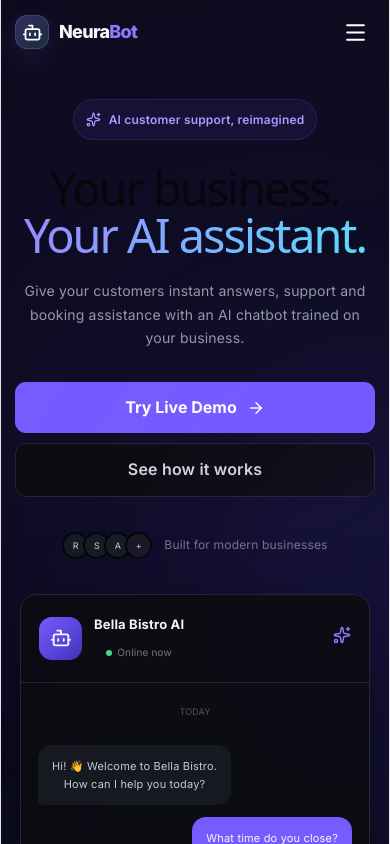
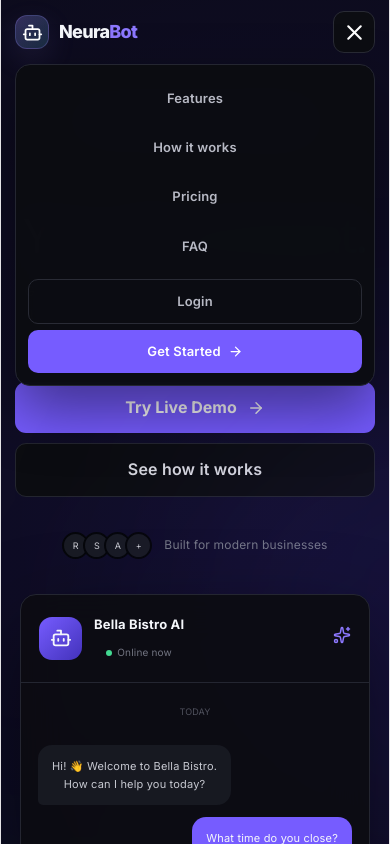
Before and after one commit to songslowed05-sketch/neurabot-frontend, a React (Vite) app: page / in a window 390 px wide. Both pictures are taken after a click on the button "Toggle navigation menu". Shown: the top 844 px of the page. Built offline with nearby package versions, Linux system fonts and the light colour scheme.

Commit message:
Update landing and dashboard UI

```diff
--- a/src/App.css
+++ b/src/App.css
@@ -1496,3 +1496,81 @@ footer p {
     font-size: 36px;
   }
 }
+/* =========================================
+   LANDING MOBILE NAVIGATION
+========================================= */
+
+.mobile-nav-menu {
+  display: none;
+}
+
+@media (max-width: 850px) {
+  .navbar {
+    position: relative;
+  }
+
+  .mobile-menu {
+    display: flex;
+    align-items: center;
+    justify-content: center;
+    width: 42px;
+    height: 42px;
+    padding: 0;
+    border: 1px solid #292b35;
+    border-radius: 11px;
+    background: #0c0d12;
+    color: #fff;
+    z-index: 30;
+  }
+
+  .mobile-nav-menu {
+    position: absolute;
+    top: 68px;
+    left: 0;
+    right: 0;
+    display: flex;
+    flex-direction: column;
+    gap: 6px;
+    padding: 12px;
+    border: 1px solid #242631;
+    border-radius: 15px;
+    background: rgba(12, 13, 18, 0.98);
+    box-shadow: 0 25px 60px rgba(0, 0, 0, 0.45);
+    backdrop-filter: blur(20px);
+    z-index: 100;
+  }
+
+  .mobile-nav-menu a {
+    display: flex;
+    align-items: center;
+    justify-content: center;
+    min-height: 42px;
+    padding: 10px 14px;
+    border-radius: 10px;
+    color: #b8bac5;
+    font-size: 13px;
+    font-weight: 600;
+  }
+
+  .mobile-nav-menu a:hover {
+    background: rgba(117, 92, 255, 0.1);
+    color: #fff;
+  }
+
+  .mobile-nav-menu .mobile-login {
+    margin-top: 5px;
+    border: 1px solid #292b35;
+  }
+
+  .mobile-nav-menu .mobile-signup {
+    gap: 7px;
+    background: #765cff;
+    color: #fff;
+  }
+}
+
+@media (max-width: 520px) {
+  .mobile-nav-menu {
+    top: 64px;
+  }
+}
--- a/src/App.jsx
+++ b/src/App.jsx
@@ -50,7 +50,7 @@ const demoReplies = {
 
 function LandingPage() {
   const [demoOpen, setDemoOpen] = useState(false);
-
+  const [mobileMenuOpen, setMobileMenuOpen] = useState(false);
   const [messages, setMessages] = useState([
     {
       id: 1,
@@ -223,12 +223,62 @@ function LandingPage() {
         </div>
 
         <button
-          type="button"
-          className="mobile-menu"
-        >
-          <Menu size={23} />
-        </button>
+  type="button"
+  className="mobile-menu"
+  onClick={() => setMobileMenuOpen((prev) => !prev)}
+  aria-label="Toggle navigation menu"
+>
+  {mobileMenuOpen ? <X size={23} /> : <Menu size={23} />}
+</button>
 
+{mobileMenuOpen && (
+  <div className="mobile-nav-menu">
+    <a
+      href="#features"
+      onClick={() => setMobileMenuOpen(false)}
+    >
+      Features
+    </a>
+
+    <a
+      href="#how"
+      onClick={() => setMobileMenuOpen(false)}
+    >
+      How it works
+    </a>
+
+    <a
+      href="#pricing"
+      onClick={() => setMobileMenuOpen(false)}
+    >
+      Pricing
+    </a>
+
+    <a
+      href="#faq"
+      onClick={() => setMobileMenuOpen(false)}
+    >
+      FAQ
+    </a>
+
+    <Link
+      to="/login"
+      className="mobile-login"
+      onClick={() => setMobileMenuOpen(false)}
+    >
+      Login
+    </Link>
+
+    <Link
+      to="/signup"
+      className="mobile-signup"
+      onClick={() => setMobileMenuOpen(false)}
+    >
+      Get Started
+      <ArrowRight size={15} />
+    </Link>
+  </div>
+)}
       </nav>
 
       {/* =========================================
--- a/src/pages/Dashboard.css
+++ b/src/pages/Dashboard.css
@@ -1575,3 +1575,61 @@
     height: 28px;
   }
 }
+/* ================================
+   MOBILE MENU BUTTON
+================================ */
+
+.dashboard-mobile-menu {
+  display: none;
+
+  width: 42px;
+  height: 42px;
+
+  align-items: center;
+  justify-content: center;
+
+  border: 1px solid rgba(148, 163, 184, 0.14);
+  border-radius: 12px;
+
+  background: rgba(255, 255, 255, 0.045);
+  color: #e8eefc;
+
+  cursor: pointer;
+  transition: 0.25s ease;
+}
+
+.dashboard-mobile-menu:hover {
+  background: rgba(99, 102, 241, 0.12);
+  border-color: rgba(99, 102, 241, 0.3);
+  color: #fff;
+}
+
+/* Mobile */
+@media (max-width: 850px) {
+  .dashboard-mobile-menu {
+    display: flex;
+    position: fixed;
+    top: 18px;
+    left: 18px;
+    z-index: 100;
+  }
+
+  .dashboard-main {
+    padding-top: 80px;
+  }
+}
+
+/* Small mobile */
+@media (max-width: 480px) {
+  .dashboard-mobile-menu {
+    top: 14px;
+    left: 14px;
+
+    width: 40px;
+    height: 40px;
+  }
+
+  .dashboard-main {
+    padding-top: 70px;
+  }
+}
--- a/src/pages/dashboard.jsx
+++ b/src/pages/dashboard.jsx
@@ -12,12 +12,13 @@ import {
   Globe,
   Mail,
   MapPin,
-  Phone,
+  Menu,
   Plus,
   Save,
   Sparkles,
   Trash2,
   UserRound,
+  X,
   Zap,
 } from "lucide-react";
 
@@ -70,7 +71,7 @@ const plans = [
 function Dashboard() {
   const [categoryOpen, setCategoryOpen] = useState(false);
   const navigate = useNavigate();
-
+const [mobileMenuOpen, setMobileMenuOpen] = useState(false);
   const [loadingBusiness, setLoadingBusiness] = useState(true);
   const [savingBusiness, setSavingBusiness] = useState(false);
 
@@ -560,6 +561,20 @@ if (token) {
 
   return (
     <div className="dashboard-page">
+    <button
+  type="button"
+  className="dashboard-mobile-menu"
+  onClick={() => setMobileMenuOpen((prev) => !prev)}
+  aria-label="Toggle dashboard menu"
+>
+  {mobileMenuOpen ? <X size={22} /> : <Menu size={22} />}
+</button>
+
+<aside
+  className={`dashboard-sidebar ${
+    mobileMenuOpen ? "mobile-sidebar-open" : ""
+  }`}
+></aside>
       <div className="dashboard-glow dashboard-glow-one" />
       <div className="dashboard-glow dashboard-glow-two" />
 
```
